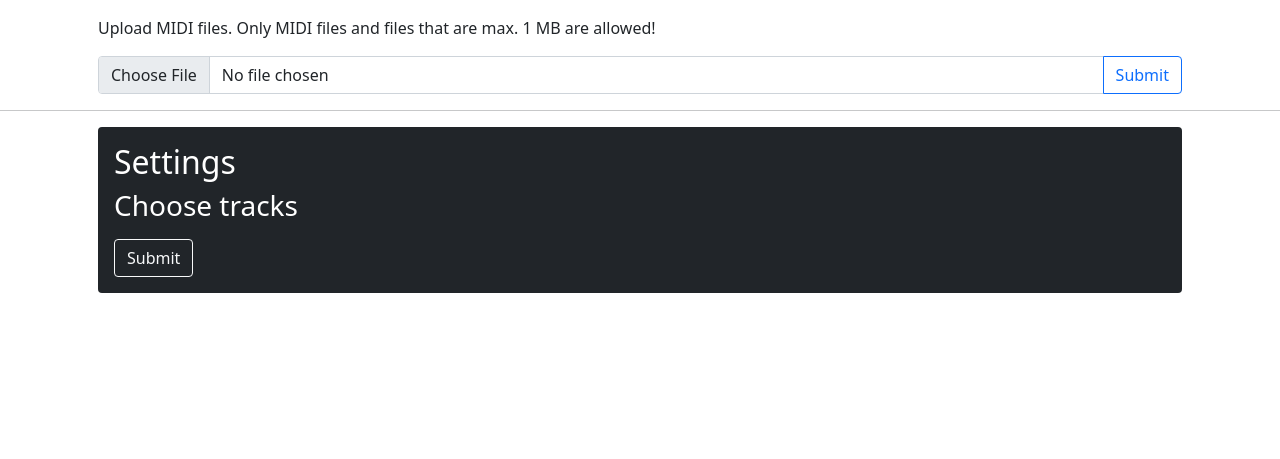
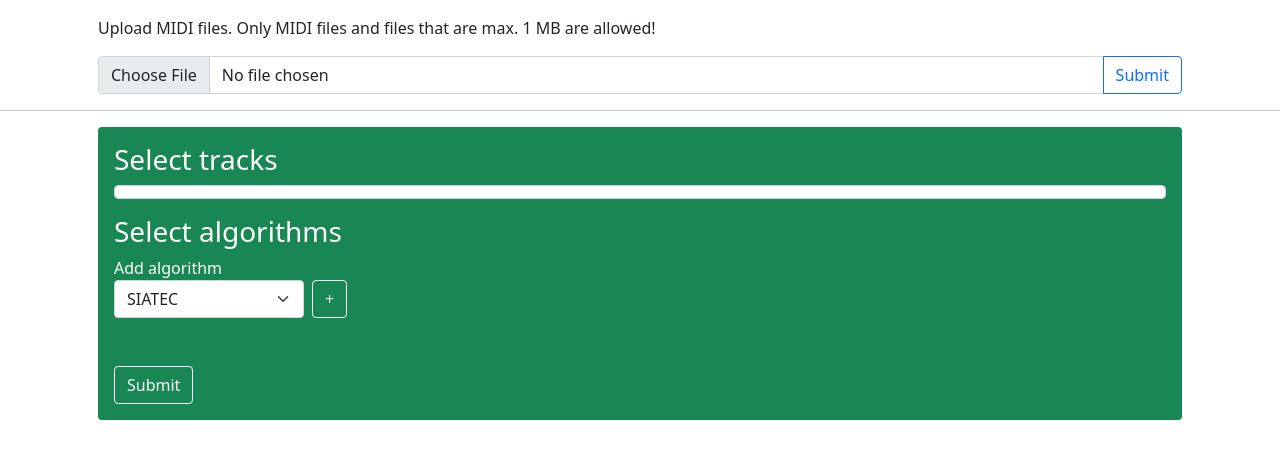
Before and after one commit to MWargelin/mupadie, a Flask app: template templates/analyse.html in a window 1280 px wide. Shown: the top 459 px of the page. Run offline with Flask 2, Linux system fonts and the light colour scheme; the template is opened without the code that fills it, so the values that code supplies are empty.

Commit message:
Add possibility to choose algorithms that are run

```diff
--- a/app.py
+++ b/app.py
@@ -4,7 +4,7 @@ from flask import Flask, render_template, request, redirect, url_for, flash
 from werkzeug.utils import secure_filename
 
 from read_midi import read_midi
-from algorithms import siatec
+from algorithms import siatec, time_warp_invariant
 
 app = Flask(__name__)
 app.config['UPLOAD_FOLDER'] = 'midi_files'
@@ -61,16 +61,52 @@ def upload_file():
 	return redirect(url_for('analyse_file', filename=filename))
 
 
+def _point_set_from_form(form, midi_filepath):
+	selected_tracks = []
+	prefix = 'track-'
+	for key in form.keys():
+		if key.startswith(prefix):
+			selected_tracks.append(int(key[len(prefix):]))
+
+	point_set = read_midi.to_point_set(midi_filepath, selected_tracks)
+
+	return point_set
+
+
+def _pattern_data_from_form(form, point_set):
+	pattern_data = []
+
+	# SIATEC
+	min_pattern_length = form.getlist('siatec-min-pattern-length')
+	min_pattern_length = [int(x) for x in min_pattern_length]
+	for i in range(len(min_pattern_length)):
+		pattern_data.append(
+			siatec.compute(
+				point_set=point_set,
+				min_pattern_length=min_pattern_length[i]
+			)
+		)
+
+	# timewarp-invariant algorithm
+	window = form.getlist('timewarp-window')
+	for i in range(len(window)):
+		pattern_data.append(
+			time_warp_invariant.compute(
+				point_set=point_set
+			)
+		)
+
+	return pattern_data
+
+
 @app.route('/analyse/<path:filename>', methods=['GET', 'POST'])
 def analyse_file(filename):
 	midi_filepath = os.path.join(app.config['UPLOAD_FOLDER'], filename)
 	tracks = read_midi.tracks_enumerate(midi_filepath)
 
 	if request.method == 'POST':
-		chosen_tracks = [int(value) for value, _ in request.form.items()]
-		point_set = read_midi.to_point_set(midi_filepath, chosen_tracks)
-		pattern_data = []
-		pattern_data.append(siatec.compute(point_set, 2))
+		point_set = _point_set_from_form(request.form, midi_filepath)
+		pattern_data = _pattern_data_from_form(request.form, point_set)
 		data = {'point_set': point_set, 'pattern_data': pattern_data}
 	else:
 		data = None
--- /dev/null
+++ b/static/dynamic_form.js
@@ -0,0 +1,36 @@
+$(document).ready(function(){
+    $("#add-algorithm").click(function(){
+        var algorithm = $("#algorithm-dropdown").val();
+        if (algorithm == 'SIATEC') {
+            $("#algorithms").append(siatec_div)
+        } else if (algorithm == 'time-warp invariant'){
+            $("#algorithms").append(timewarp_div)
+        }
+
+        $(".remove-button").click(function(){
+            $(this).parent().remove();
+        });
+    });
+});
+
+var siatec_div = '\
+<div name="siatec-parameters" class="mb-3 form-control">\
+    <h4 class="mb-3">SIATEC</h4>\
+    <input type="hidden" name="algorithm_name" value="SIATEC">\
+    <div class="mb-2">\
+        <input type=number class="form-control" name="siatec-min-pattern-length" value=2 min=2>\
+        <label for="siatec-min-pattern-length" class="form-label">Minimum pattern length</label>\
+    </div>\
+    <button class="remove-button btn btn-outline-danger mb-2">Remove</button>\
+</div>'
+
+var timewarp_div = '\
+<div name="timewarp-parameters" class="mb-3 form-control">\
+    <h4 class="mb-3">time-warp and transposition invariant algorithm</h4>\
+    <input type="hidden" name="algorithm_name" value="time-warp-invariant">\
+    <div class="mb-2">\
+        <input type=number class="form-control" name="timewarp-window" value=0 min=0>\
+        <label for="timewarp-window" class="form-label">window</label>\
+    </div>\
+    <button class="remove-button btn btn-outline-danger mb-3">Remove</button>\
+</div>'
--- a/templates/analyse.html
+++ b/templates/analyse.html
@@ -3,6 +3,7 @@
 {% block body %}
 <div class="container">
 
+  <!-- Visualisation -->
   {% if data %}
     <div style="display:flex;">
       <!-- This div will contain representations of found patterns -->
@@ -32,19 +33,43 @@
   {% endif %}
 
   <!-- Settings and parameters-->
-  <div class="p-3 m-3 bg-dark text-white rounded">
-    <h2>Settings</h2>
-    <h3>Choose tracks</h3>
-    <form action={{ url_for('analyse_file', filename=filename) }} method="POST">
-      {% for i, track in tracks %}
-        <div class="form-group form-check mb-1">
-          <input type="checkbox" class="form-check-input" id="checkbox-{{ i }}" name="{{ i }}" checked>
-          <label class="form-check-label" for={{ track }}>{{ track.name }}</label>
-        </div>
-      {% endfor %}
+  <div class="p-3 m-3 bg-success text-white rounded">
+
+    <form action={{ url_for('analyse_file', filename=filename) }} class="form-group" method="POST">
+
+      <div>
+        <h3>Select tracks</h3>
+          <div class="form-control mb-3">
+            {% for i, track in tracks %}
+              <div class="form-group form-check mb-1">
+                <input type="checkbox" class="form-check-input" id="checkbox-{{ i }}" name="track-{{ i }}" checked>
+                <label class="form-check-label" for=track-{{ track }}>{{ track.name }}</label>
+              </div>
+            {% endfor %}
+          </div>
+      </div>
+
+      <div>
+        <h3>Select algorithms</h3>
+          <div id="algorithms"></div>
+          <label for="algorithm-dropdown">Add algorithm</label>
+          <br>
+          <div class="d-inline-flex mb-3">
+            <select class="form-select" aria-label="Select algorithm" name="algorithm-dropdown" id="algorithm-dropdown">
+              <option value="SIATEC">SIATEC</option>
+              <option value="time-warp invariant">time-warp invariant</option>
+            </select>
+            <input type=button class="btn btn-outline-light ms-2" value="+" id="add-algorithm"></input>
+          </div>
+      </div>
+
+      <br>
       <input class="btn btn-outline-light mt-2" type="submit" id="trackSubmit"></input>
     </form>
   </div>
 
+  <!-- JS Script for adding algorithms dynamically to form -->
+  <script type="text/javascript" src={{ url_for('static', filename='dynamic_form.js') }}></script>
+
 </div>
 {% endblock %}
```
